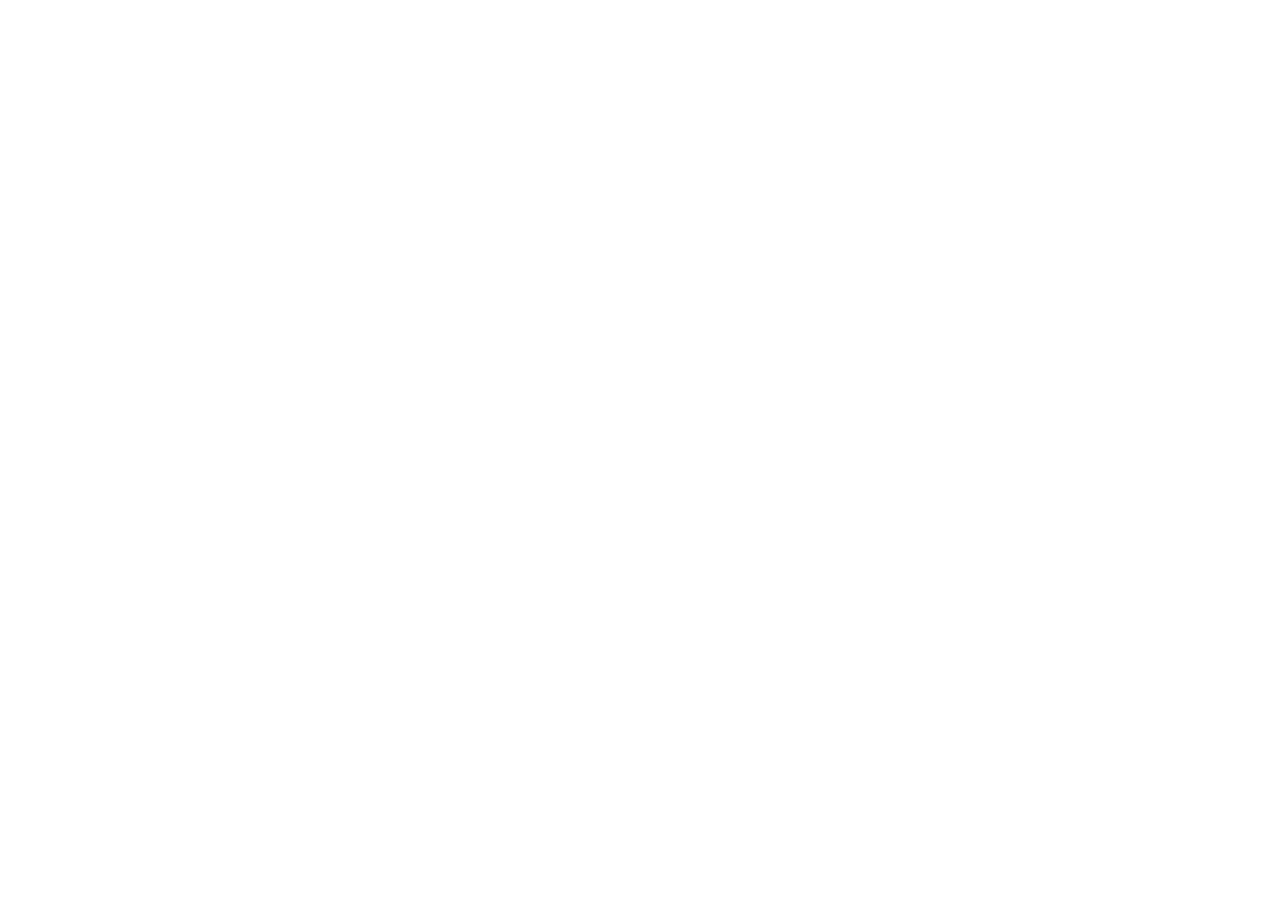
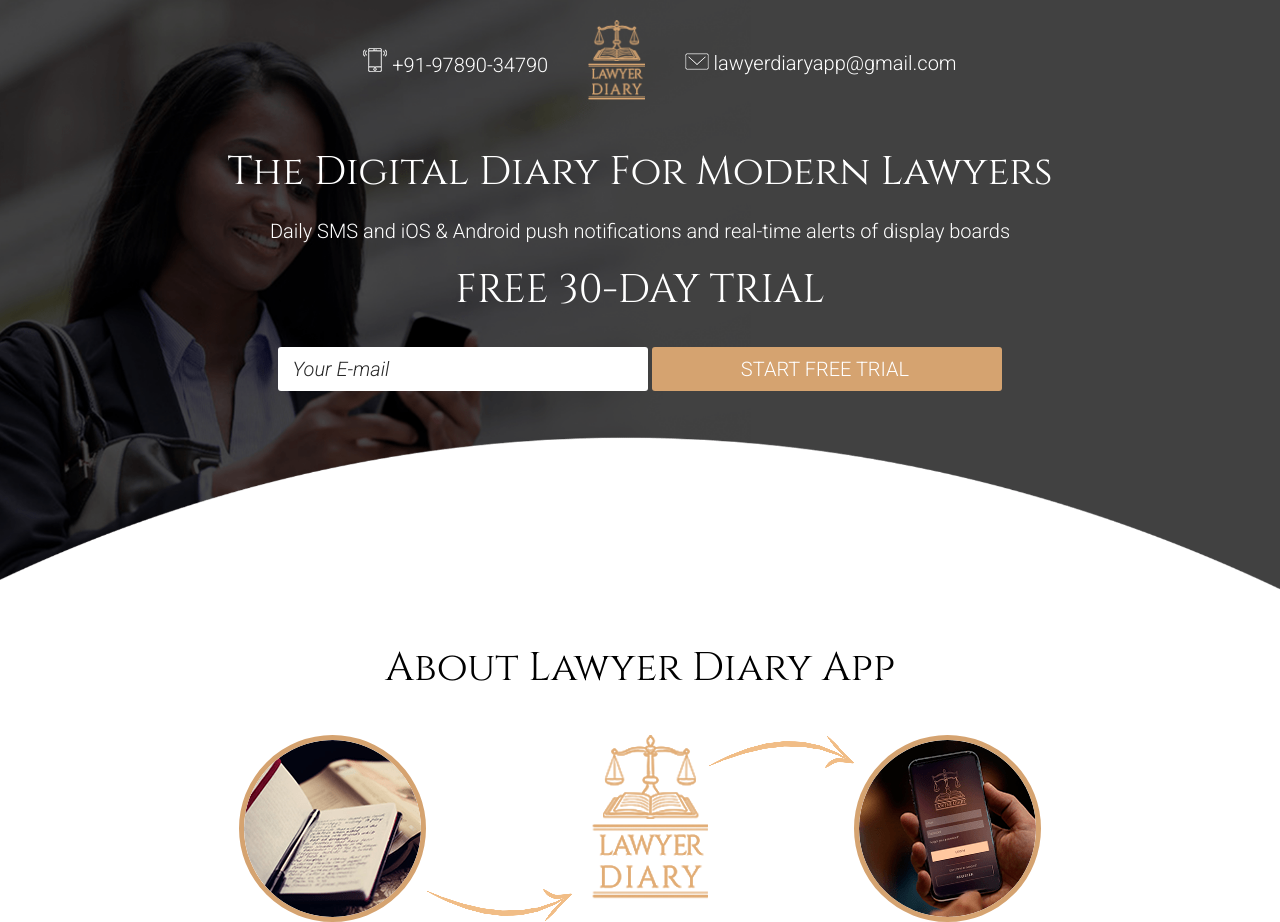
Before and after one commit to azim-creat/azim-creat.github.io, a website: page layer-diary/index.html in a window 1280 px wide. Before the commit the page ends 800 px from the top, so only its background shows below. Drawn offline with nearby package versions, Linux system fonts and the light colour scheme.

Commit message:
первые два блока

```diff
--- a/layer-diary/app/scss/_mixins.scss
+++ b/layer-diary/app/scss/_mixins.scss
@@ -1,9 +1,8 @@
 // font-family: 'Cinzel', serif;
 // font-family: 'Roboto', sans-serif;
-
 $go: #d5a370;
 $gr: #eee;
-
+$gray: #292929;
 @mixin w-title {
     font: {
         family: 'Cinzel', serif;
@@ -26,13 +25,13 @@
         size: 30px;
     }
     color: #fff;
-
 }
 
 @mixin w-par {
     font: {
         family: 'Roboto', sans-serif;
         size: 20px;
+        weight: 300;
     }
     color: #fff;
 }
@@ -41,10 +40,10 @@
     font: {
         family: 'Roboto', sans-serif;
         size: 20px;
+        weight: 300;
     }
     color: #000;
 }
-
 
 @mixin fill-text {
     font: {
--- a/layer-diary/app/scss/style.scss
+++ b/layer-diary/app/scss/style.scss
@@ -1,11 +1,117 @@
-@import 'mixins.scss';
+    @import 'mixins.scss';
+    * {
+        margin: 0;
+        list-style: none;
+        @include b-par;
+    }
 
-*{
-    color: $go;
-}
+    .container {
+        text-align: center;
+        width: 100%;
+        max-width: 940px;
+        margin: 0 auto;
+    }
 
-.first-bg{
-    background-image: url(../images/mainbg.png);
-    background-size: cover;
-    background-repeat: no-repeat;
-}
+    .first-bg {
+        // position: absolute;
+        // top: 0;
+        // left: 0;
+        // z-index: -1;
+        // width: 100%;
+        // height: 100vh;
+        background-image: url(../images/mainbg.png);
+        background-size: cover;
+        background-repeat: no-repeat;
+    }
+
+    header {
+        text-align: center;
+    }
+
+    .header--info {
+        display: flex;
+        align-items: center;
+        justify-content: center;
+        color: #fff;
+        & li {
+            color: #fff;
+            font-weight: 300;
+            padding: 20px;
+        }
+    }
+
+    .header--title {
+        margin: 20px;
+        @include w-title;
+    }
+
+    .about--title {
+        margin: 40px;
+        @include b-title;
+        margin-top: -180px
+    }
+
+    .header--subtitle {
+        @include w-par;
+    }
+
+    .header--form {
+        margin: 30px;
+        padding-bottom: 50vh;
+    }
+
+    .input {
+        padding: 10px;
+        color: $gray;
+        font-style: italic;
+        font-weight: 300i;
+    }
+
+    .header--input {
+        width: 350px;
+        border: 0;
+        border-radius: 3px;
+    }
+
+     ::placeholder {
+        padding: 5px;
+        color: $gray;
+        font-style: italic;
+        font-weight: 300i;
+        opacity: 1;
+    }
+
+     :focus::placeholder {
+        opacity: 0;
+        color: transparent;
+        border: $go;
+        transition: opacity .9s linear;
+    }
+
+    .button {
+        text-transform: uppercase;
+        background-color: $go;
+        border: 0;
+        border-radius: 3px;
+        color: #fff;
+        padding: 10px;
+    }
+
+    .header--button {
+        width: 350px;
+    }
+
+    .about-illustration {
+        display: grid;
+        justify-content: center;
+        grid-template-columns: 187px 166px 116px 146px 187px;
+    }
+
+    .arrow2 {
+        align-self: end;
+    }
+
+    .about--image__border {
+        border: 5px $go solid;
+        border-radius: 50%;
+    }
--- a/layer-diary/index.html
+++ b/layer-diary/index.html
@@ -1,19 +1,57 @@
 <!DOCTYPE html>
 <html lang="en">
+
 <head>
     <meta charset="UTF-8">
     <meta name="viewport" content="width=device-width, initial-scale=1.0">
     <meta http-equiv="X-UA-Compatible" content="ie=edge">
-    <title>Document</title>
-    <link href="https://fonts.googleapis.com/css?family=Cinzel:400,700,900|Roboto:400,400i&display=swap&subset=cyrillic,cyrillic-ext" rel="stylesheet">
+    <title>Layer-Diary</title>
+    <link href="https://fonts.googleapis.com/css?family=Cinzel:400,700,900|Roboto:300,300i,400,400i&display=swap&subset=cyrillic,cyrillic-ext" rel="stylesheet">
     <link rel="stylesheet" href="dist/styles/all.css">
 </head>
+
 <body>
-    <section class="first-bg">
 
-    </section>
+    <header>
+        <div class="first-bg">
+            <nav>
+                <ul class="header--info">
+                    <li>
+                        <img src="dist/images/phone.png" alt="phone icon"> +91-97890-34790
+                    </li>
+                    <li>
+                        <img src="dist/images/logo.png" alt="phone icon" height="80px">
+                    </li>
+                    <li>
+                        <img src="dist/images/mail.png" alt="phone icon"> lawyerdiaryapp@gmail.com
+                    </li>
+                </ul>
+            </nav>
+            <h1 class="header--title">The Digital Diary For Modern Lawyers</h1>
+            <h3 class="header--subtitle">Daily SMS and iOS & Android push notifications and real-time alerts of display boards</h3>
+            <h1 class="header--title">FREE 30-DAY TRIAL</h1>
+            <form class="header--form" action="" method="get">
+                <input class="input header--input" type="text" placeholder="Your E-mail">
+                <input class="button header--button" type="submit" value="START FREE TRIAL ">
+            </form>
+        </div>
+    </header>
+
+    <main class="about container">
+        <h1 class="about--title">About Lawyer Diary App</h1>
+        <div class="about-illustration">
+            <img class="about--image__border" src="dist/images/book.png" alt="">
+            <img class="arrow2" src="dist/images/arrow1.png" alt="">
+            <img src="dist/images/logo.png" alt="">
+            <img src="dist/images/arrow2.png" alt="">
+            <img class="about--image__border" src="dist/images/iphone10.png" alt="">
+        </div>
+    </main>
 
 
-  <script src="dist\scripts\all.js"></script>
+
+
+    <script src="dist\scripts\all.js"></script>
 </body>
+
 </html>
```
Also changed, not shown: layer-diary/app/styles/style.css, layer-diary/dist/images/book.png (renamed from layer-diary/dist/images/635977439244306701581101442_image.png), layer-diary/dist/styles/all.css, 1 other file. Lines whose indentation alone changed are shown as unchanged.
